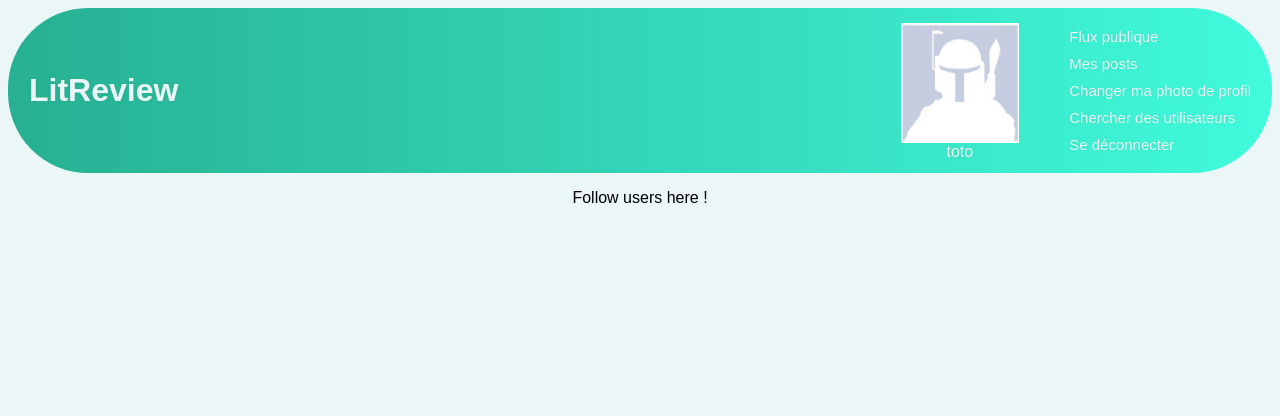
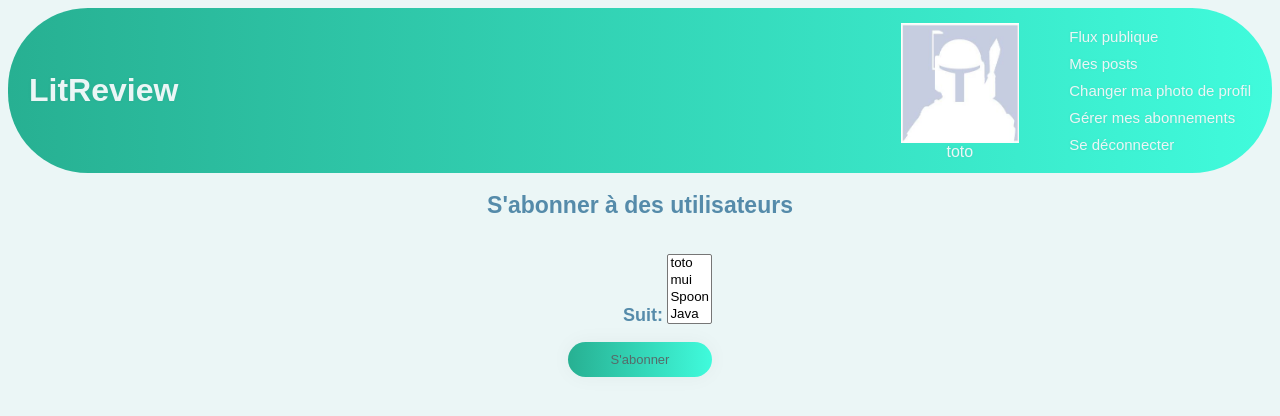
Before and after one commit to Louis-de-Bontin/P09_de_bontin, a Django app: page /follow/ in a window 1280 px wide. Shown: the top 416 px of the page. Run offline with Django 3.2, Linux system fonts and the light colour scheme; a user stored in the database is signed in; data comes from the database, SQL or seed files in the repository; both versions use the stored data as it was after the commit.

Commit message:
Follow user form, bud dans mes models

```diff
--- a/litreview/authentication/forms.py
+++ b/litreview/authentication/forms.py
@@ -1,6 +1,8 @@
 from django.contrib.auth import get_user_model
 from django.contrib.auth.forms import UserCreationForm
 from django import forms
+
+User = get_user_model()
 
 class SignupForm(UserCreationForm):
     class Meta(UserCreationForm.Meta):
@@ -14,3 +16,9 @@ class UploadProfilePhotoForm(forms.ModelForm):
     class Meta:
         model = get_user_model()
         fields = ('profile_picture', )
+
+
+class FollowUserForm(forms.ModelForm):
+    class Meta:
+        model = User
+        fields = ['follows']
--- a/litreview/authentication/models.py
+++ b/litreview/authentication/models.py
@@ -8,8 +8,9 @@ class User(AbstractUser):
     profile_picture = models.ImageField(verbose_name='image', null=True, blank=True)
     follows = models.ManyToManyField(
         'self',
+        # through='UserFollows'
         symmetrical=False,
-        verbose_name='suits'
+        verbose_name='suit'
     )
 
 
--- a/litreview/authentication/templates/authentication/follow_users.html
+++ b/litreview/authentication/templates/authentication/follow_users.html
@@ -1,4 +1,9 @@
 {% extends 'base.html' %}
 {% block content %}
-<p>Follow users here !</p>
+    <h2>S'abonner à des utilisateurs</h2>
+    <form method="post">
+        {{ form.as_p }}
+        {% csrf_token %}
+        <button type="submit">S'abonner</button>
+    </form>
 {% endblock content %}
--- a/litreview/authentication/views.py
+++ b/litreview/authentication/views.py
@@ -42,17 +42,6 @@ class PasswordChange(LoginRequiredMixin, View):
         pass
 
 
-class FollowUsers(LoginRequiredMixin, View):
-    def get(self, request):
-        return render(
-            request,
-            'authentication/follow_users.html'
-        )
-
-    def post(self, request):
-        pass
-
-
 class ProfilPicChange(LoginRequiredMixin, View):
     def get(self, request):
         form = forms.UploadProfilePhotoForm(instance=request.user)
@@ -73,3 +62,19 @@ class ProfilPicChange(LoginRequiredMixin, View):
                 'authentication/profile_pic_change.html',
                 {'form': form}
             )
+
+
+class FollowUser(LoginRequiredMixin, View):
+    def get(self, request):
+        self.form = forms.FollowUserForm(instance=request.user)
+        return render(
+            request,
+            'authentication/follow_users.html',
+            {'form': self.form}
+        )
+
+    def post(self, request):
+        self.form = forms.FollowUserForm(request.POST, instance=request.user)
+        if self.form.is_valid():
+            self.form.save()
+            return redirect('flux')
--- a/litreview/litreview/urls.py
+++ b/litreview/litreview/urls.py
@@ -35,7 +35,7 @@ urlpatterns = [
     path('logout/', LogoutView.as_view(), name='logout'),
     path('signup/', authentication.views.Signup.as_view(), name='signup'),
     path('password-change/', authentication.views.PasswordChange.as_view(), name='password-change'),
-    path('follow/', authentication.views.FollowUsers.as_view(), name='follow'),
+    path('follow/', authentication.views.FollowUser.as_view(), name='follow'),
     path('profil-pic-change/', authentication.views.ProfilPicChange.as_view(), name='profile-picture-change'),
 
     path('ticket/create/', review.views.TicketCreate.as_view(), name='ticket-create'),
--- a/litreview/static/style.css
+++ b/litreview/static/style.css
@@ -156,9 +156,9 @@ a:hover, #header_title:hover {
     text-shadow: 0px 0px 3px rgba(117, 117, 117, 3);
 }
 
-.helptext {
+/* .helptext {
     display: none;
-}
+} */
 
 #post_button {
     padding-top: 20px;
--- a/litreview/templates/base.html
+++ b/litreview/templates/base.html
@@ -25,7 +25,7 @@
                             <li class='puces_header'><a href="{% url 'flux' %}">Flux publique</a></li>
                             <li class='puces_header'><a href="{% url 'flux-self' %}">Mes posts</a></li>
                             <li class='puces_header'><a href="{% url 'profile-picture-change' %}">Changer ma photo de profil</a></li>
-                            <li class='puces_header'><a href="{% url 'follow' %}">Chercher des utilisateurs</a></li>
+                            <li class='puces_header'><a href="{% url 'follow' %}">Gérer mes abonnements</a></li>
                             <li class='puces_header'><a href="{% url 'logout' %}">Se déconnecter</a></li>
                         </ul>
                     </div>
```
Also changed, not shown: litreview/authentication/migrations/0005_alter_user_follows.py (added), litreview/db.sqlite3.
